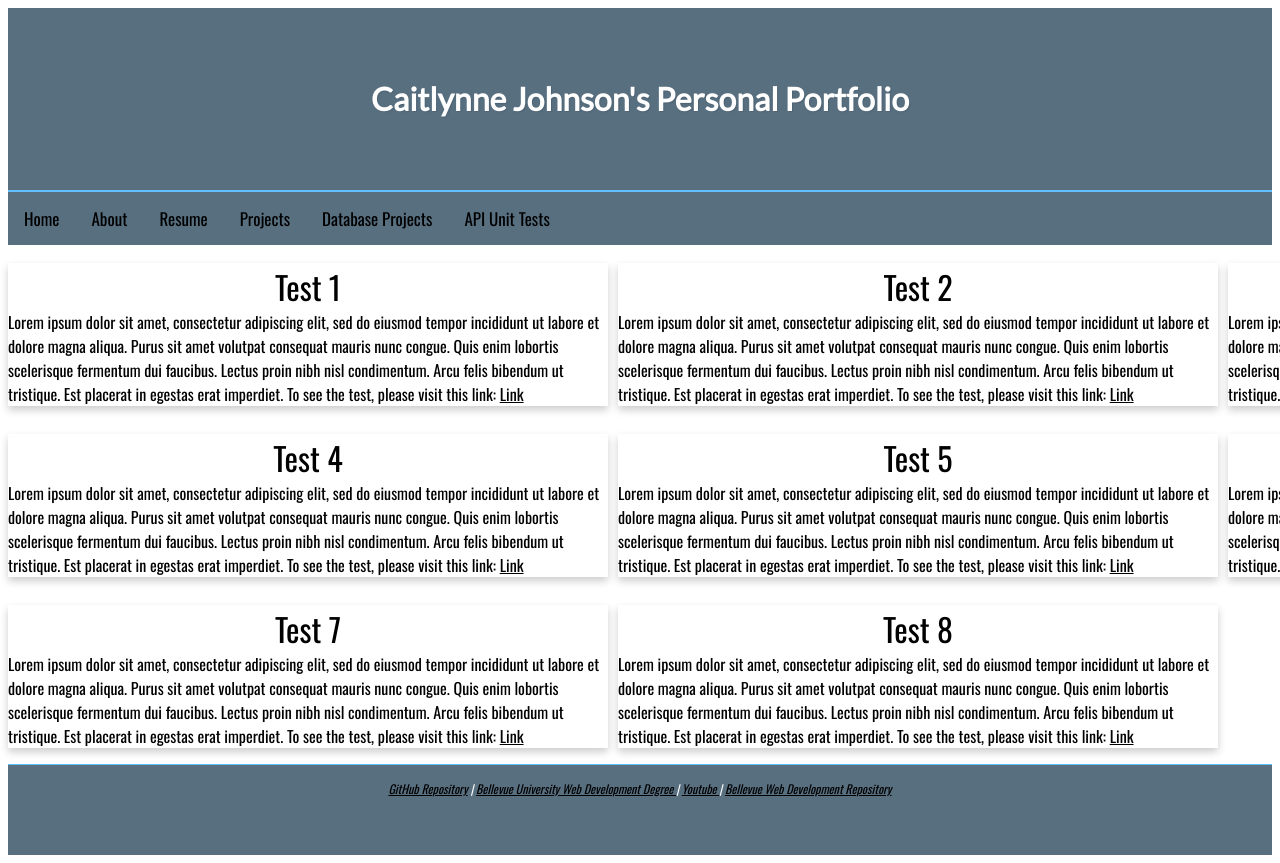
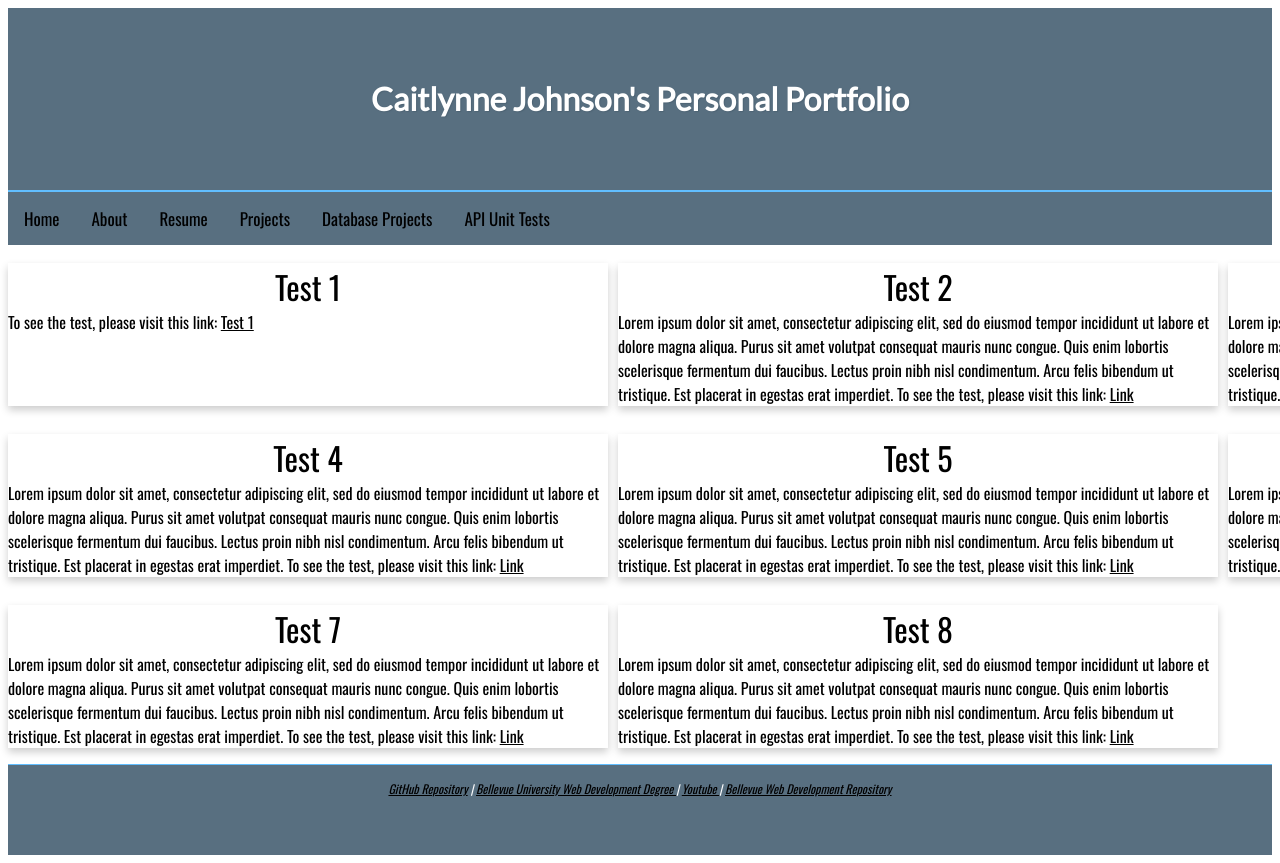
Before and after one commit to cejlynn/personal-portfolio, a plain HTML site: page tests.html in a window 1280 px wide. Shown: the top 863 px of the page. Drawn offline with nearby package versions, Linux system fonts and the light colour scheme.

Commit message:
Update tests.html

```diff
--- a/tests.html
+++ b/tests.html
@@ -34,7 +34,7 @@ Fonts are from Google Fonts
                 <div class="card">
                     <div class="card-title">Test 1</div>
                     <div class="card-content">
-                        Lorem ipsum dolor sit amet, consectetur adipiscing elit, sed do eiusmod tempor incididunt ut labore et dolore magna aliqua. Purus sit amet volutpat consequat mauris nunc congue. Quis enim lobortis scelerisque fermentum dui faucibus. Lectus proin nibh nisl condimentum. Arcu felis bibendum ut tristique. Est placerat in egestas erat imperdiet. To see the test, please visit this link: <a href="link">Link</a>
+                        To see the test, please visit this link: <a href="https://github.com/cejlynn/web-420/tree/main/week-4">Test 1</a>
                     </div>
                 </div>
 
```
